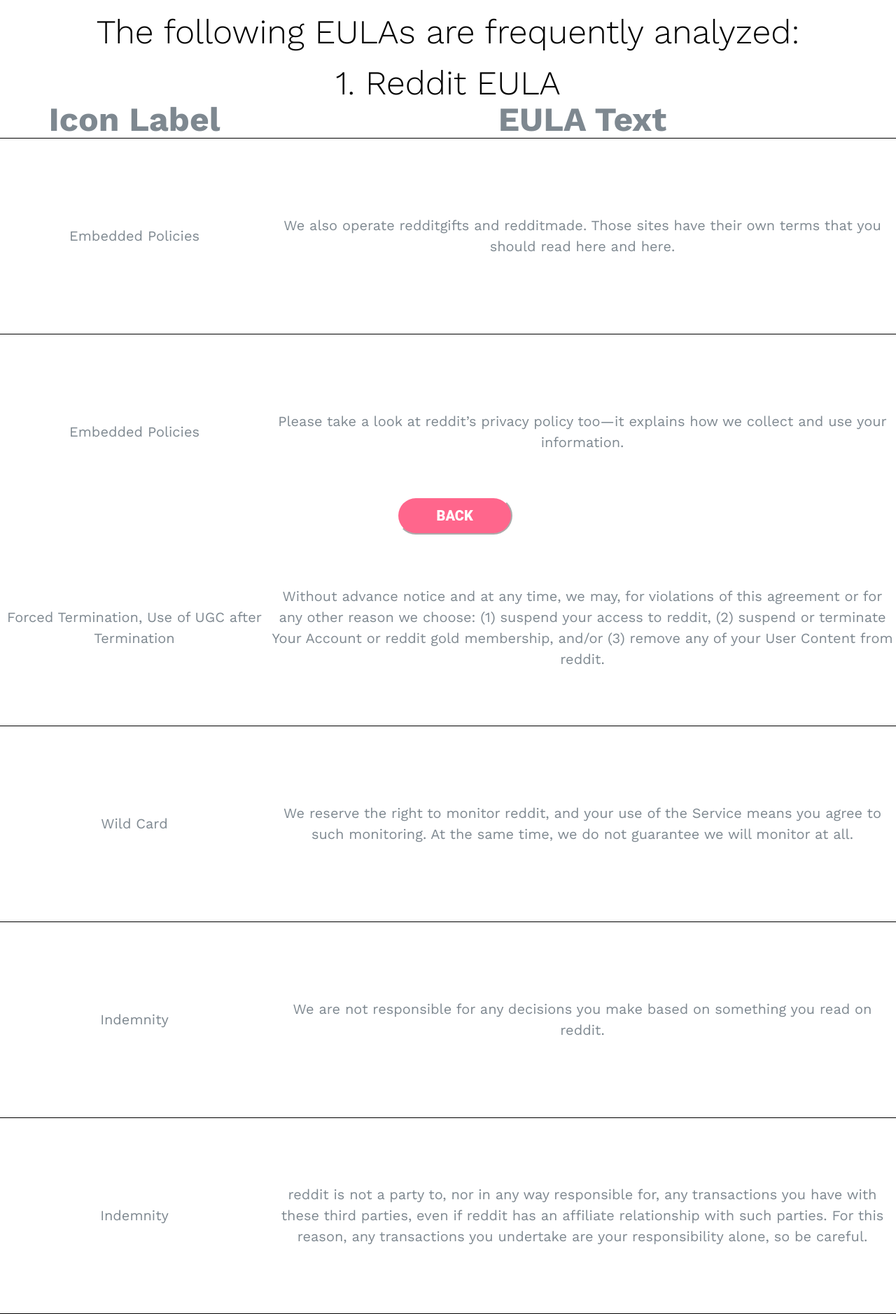
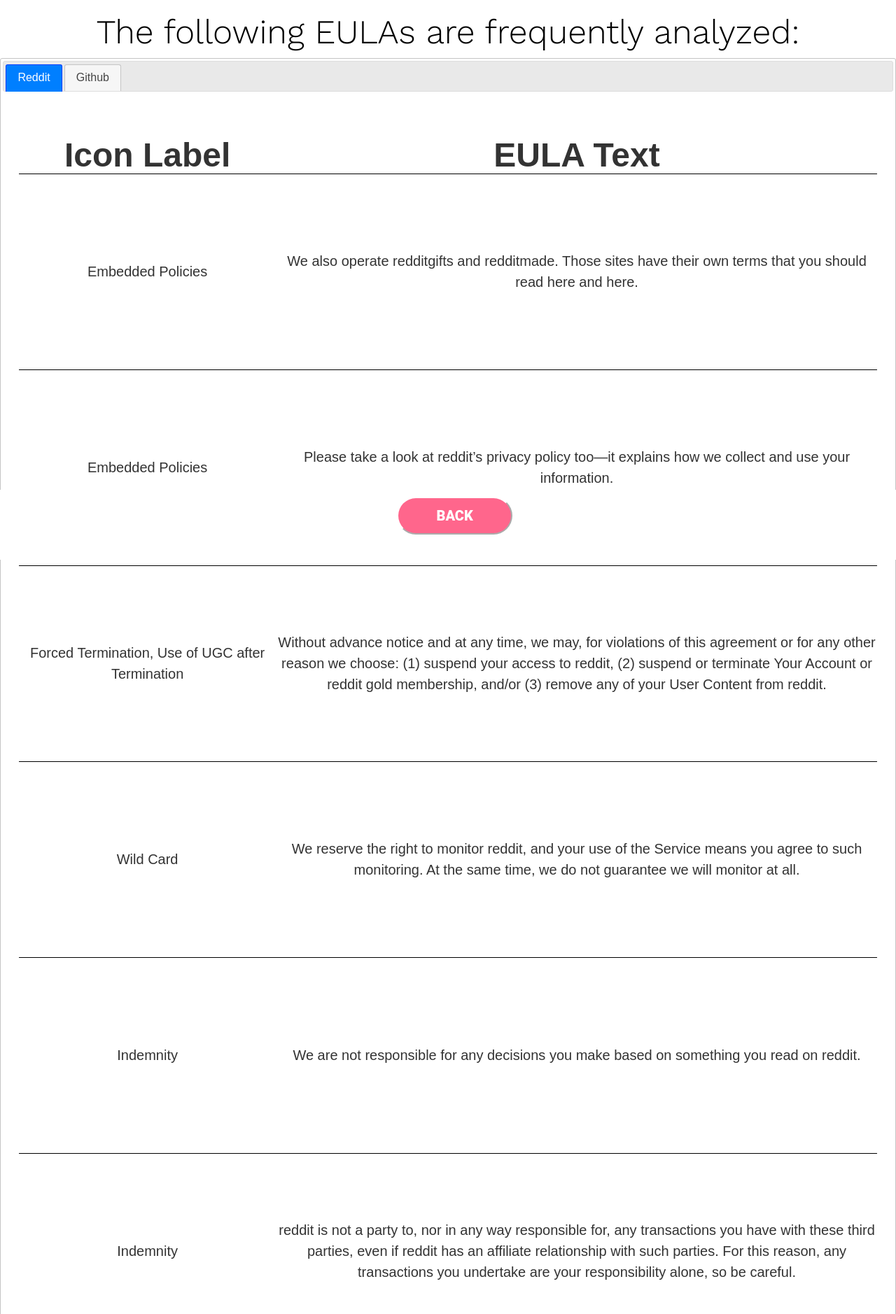
Before and after one commit to REUL-Lab/iconographic, a Flask app: page /popular in a window 1280 px wide. Shown: the top 1878 px of the page at 70% size. Run offline with Flask 2, Linux system fonts and the light colour scheme; some libraries are stand-ins or nearby versions.

Commit message:
Added tabs to popular eulas

```diff
--- a/templates/popular.html
+++ b/templates/popular.html
@@ -49,17 +49,25 @@
 	<!-- MAIN JS -->
 	<script src="{{ url_for('static', filename='js/main.js') }}"></script>
 
-	<!-- ReportComboBox JS
-	<script src="{{ url_for('static', filename='js/reportcombobox.js') }}"></script>
-	-->
+	<script>
+		$( function() {
+			$( "#tabs" ).tabs();
+		} );
+	</script>
+
 	<body>
 		<h1><font size="48">The following EULAs are frequently analyzed:</font></h1>
-		<h2><font size="36">1. Reddit EULA</font></h2>
+		<div id="tabs">
+			<ul>
+			  <li><a href="#reddit_popular">Reddit</a></li>
+			  <li><a href="#hithub_popular">Github</a></li>
+			</ul>
+			<br><br>
 			<div id="reddit_popular">
 				<table style="width:100%">
 					<tr>
-				<th width="30%" class="centered"><font size="24">Icon Label</font></th>
-				<th width="70%" class="centered"><font size="24">EULA Text</font></th>
+					<th width="30%" class="centered"><font size="18">Icon Label</font></th>
+					<th width="70%" class="centered"><font size="18">EULA Text</font></th>
 					</tr>
 					<tr>
 					<td>Embedded Policies</td>
@@ -158,13 +166,11 @@
 					</tr>
 				</table>
 			</div>
-		<table>
-		<h2><font size="36">2. Github EULA</font></h2>
 			<div id="github_popular">
 					<table style="width:100%">
 						<tr>
-				<th width="30%" class="centered"><font size="24">Icon Label</font></th>
-				<th width="70%" class="centered"><font size="24">EULA Text</font></th>
+						<th width="30%" class="centered"><font size="18">Icon Label</font></th>
+						<th width="70%" class="centered"><font size="18">EULA Text</font></th>
 						</tr>
 						<tr>
 						<td>Embedded Policies</td>
@@ -220,6 +226,11 @@
 						</tr>
 					</table>
 				</div>
+		</div>
+
+
+
+
 		<footer>
 			<div id = "wrap" style="text-align:center">
 				<form action="/"><button id="backbutton">Back</button></form>
```
Also changed, not shown: static/images/transparent.png (added). Lines whose indentation alone changed are shown as unchanged.
